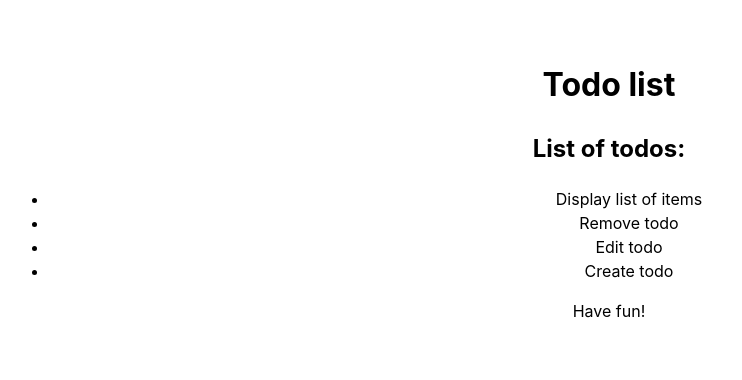
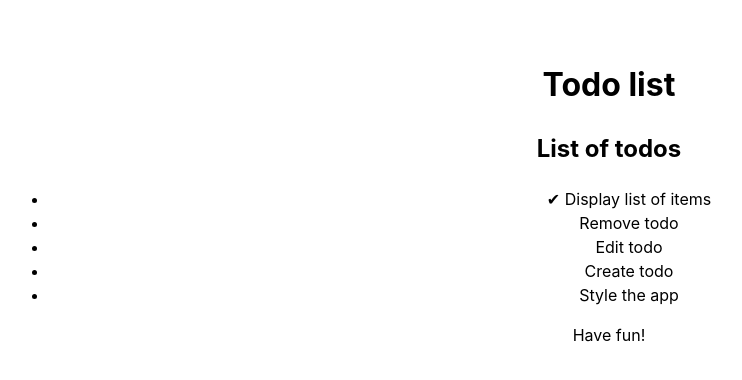
Before and after one commit to tataata/todo-app, a React (Vite) app: page / in a window 1280 px wide. Shown: the top 380 px of the page, without its empty margins (31-773 px from the left). Built offline with nearby package versions, Linux system fonts and the light colour scheme.

Commit message:
task 1: useState for generating todo list, add conditional component fragments

```diff
--- a/src/App.jsx
+++ b/src/App.jsx
@@ -1,14 +1,25 @@
+import { useState } from 'react'
 import './App.css'
 import List from './List'
 
 function App() {
+  const [ tasks ] = useState(
+    [
+      { task: 'Display list of items', status: 'closed', id: '01' },
+      { task: 'Remove todo', status: 'open', id: '02' },
+      { task: 'Edit todo', status: 'open', id: '03' },
+      { task: 'Create todo', status: 'open', id: '04' },
+      { task: 'Style the app', status: 'open', id: '05' },
+    ]
+  )
+
   return (
     <>
      <header>
         <h1>Todo list</h1>
       </header>
       <main>
-        <List />
+        <List tasks={tasks} />
       </main>
       <footer>
         <p>Have fun!</p>
--- a/src/List.jsx
+++ b/src/List.jsx
@@ -1,16 +1,10 @@
-function List() {
-  const tasks = [
-    { task: 'Display list of items', status: 'open', id: '01' },
-    { task: 'Remove todo', status: 'open', id: '02' },
-    { task: 'Edit todo', status: 'open', id: '03' },
-    { task: 'Create todo', status: 'open', id: '04' },
-  ]
+function List({ tasks }) {
 
   return (
     <>
-      <h2>List of todos:</h2>
+      {tasks.length === 0 ? <h2>There are no todos.</h2> :  <h2>List of todos</h2>}
       <ul>
-        {tasks.map(item => <li>{item.task}</li>)}
+        {tasks.map(item => <li key={item.id}>{item.status == "closed" ? "✔ " : ""} {item.task}</li>)}
       </ul>
     </>
   )
```
